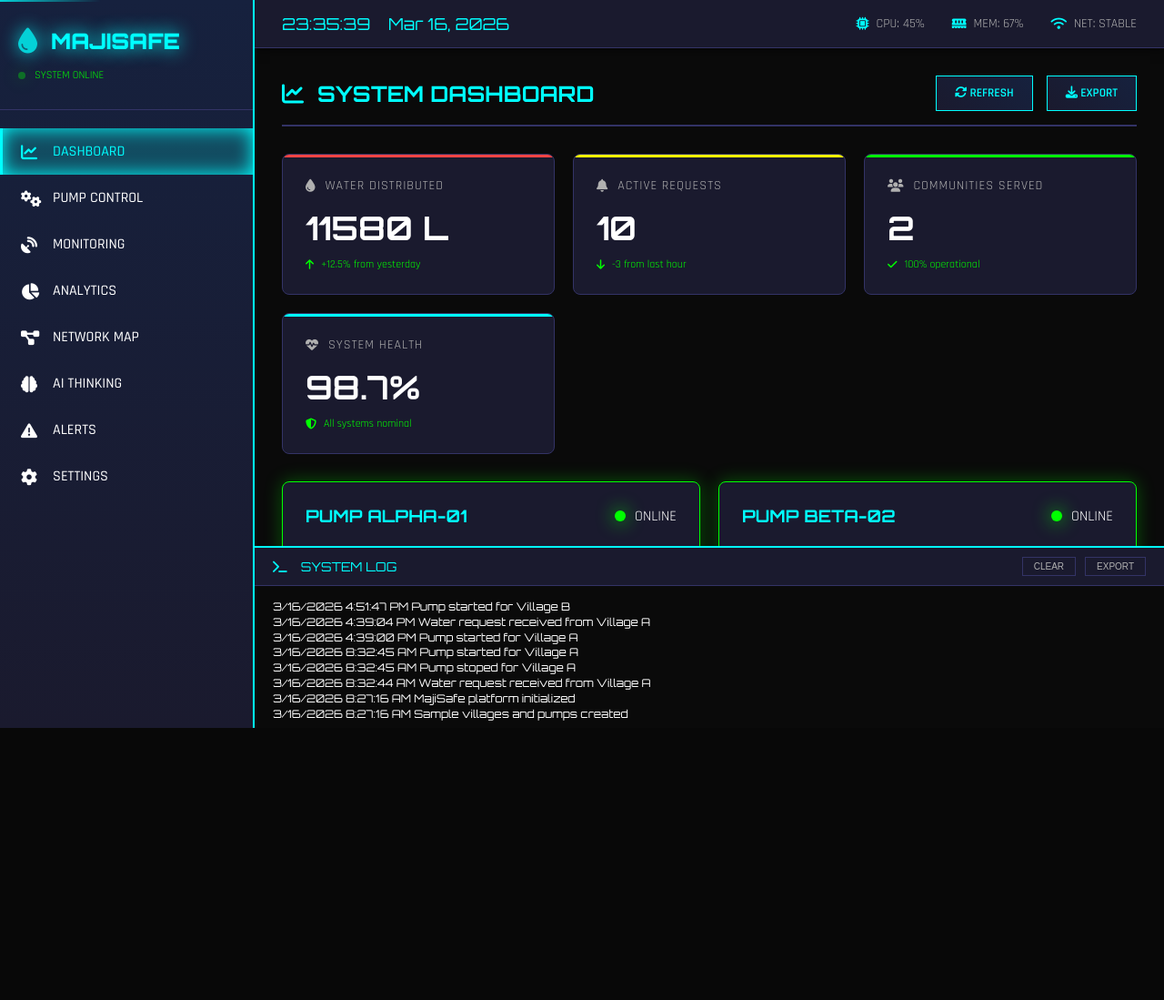
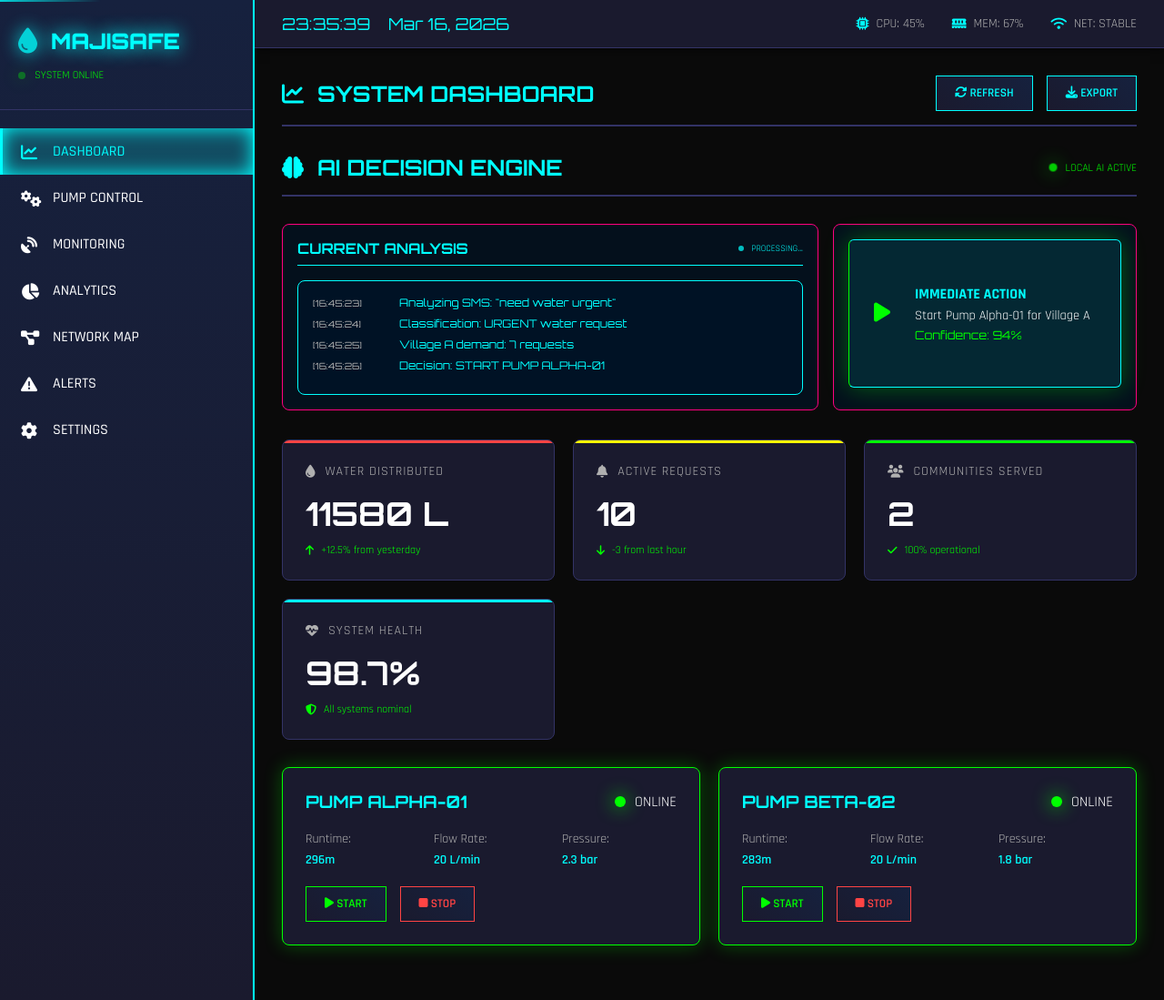
Before and after one commit to Jitimay/maji_safe_platform, a Flask app: page / in a window 1280 px wide. Shown: the whole page at 91% size. Before the commit the page ends 800 px from the top, so only its background shows below. Run offline with Flask 3, Linux system fonts and the light colour scheme; data comes from the database, SQL or seed files in the repository; some libraries are stand-ins or nearby versions.

Commit message:
Move AI to dashboard with scrollable content

```diff
--- a/backend/app.py
+++ b/backend/app.py
@@ -203,4 +203,4 @@ if __name__ == '__main__':
     os.makedirs('data', exist_ok=True)
 
     # Run the application
-    socketio.run(app, debug=True, host='0.0.0.0', port=5000)
+    socketio.run(app, debug=True, host='0.0.0.0', port=5000, allow_unsafe_werkzeug=True)
--- a/frontend/static/css/style.css
+++ b/frontend/static/css/style.css
@@ -169,3 +169,89 @@
     background: var(--cyber-primary);
     color: var(--cyber-bg-dark);
 }
+/* AI Dashboard Section Scrollable */
+.ai-dashboard-section {
+    margin-bottom: 2rem;
+}
+
+.thinking-content {
+    max-height: 200px;
+    overflow-y: auto;
+    padding: 1rem;
+    background: rgba(0, 20, 40, 0.8);
+    border: 1px solid var(--cyber-primary);
+    border-radius: 8px;
+}
+
+.thinking-content::-webkit-scrollbar {
+    width: 6px;
+}
+
+.thinking-content::-webkit-scrollbar-track {
+    background: rgba(0, 255, 255, 0.1);
+}
+
+.thinking-content::-webkit-scrollbar-thumb {
+    background: var(--cyber-primary);
+    border-radius: 3px;
+}
+
+.ai-grid {
+    display: grid;
+    grid-template-columns: 2fr 1fr;
+    gap: 1rem;
+    margin-top: 1rem;
+}
+
+.thinking-panel, .ai-recommendations {
+    background: rgba(0, 20, 40, 0.6);
+    border: 1px solid var(--cyber-secondary);
+    border-radius: 8px;
+    padding: 1rem;
+}
+
+.panel-header {
+    display: flex;
+    justify-content: between;
+    align-items: center;
+    margin-bottom: 1rem;
+    padding-bottom: 0.5rem;
+    border-bottom: 1px solid var(--cyber-primary);
+}
+
+.recommendation-card {
+    display: flex;
+    align-items: center;
+    gap: 1rem;
+    padding: 1rem;
+    background: rgba(0, 255, 255, 0.1);
+    border: 1px solid var(--cyber-primary);
+    border-radius: 6px;
+    margin-bottom: 0.5rem;
+}
+
+.rec-icon {
+    color: var(--cyber-success);
+    font-size: 1.5rem;
+}
+
+.rec-content {
+    flex: 1;
+}
+
+.rec-title {
+    font-weight: bold;
+    color: var(--cyber-primary);
+    margin-bottom: 0.25rem;
+}
+
+.rec-desc {
+    color: var(--text-secondary);
+    font-size: 0.9rem;
+    margin-bottom: 0.25rem;
+}
+
+.rec-confidence {
+    color: var(--cyber-success);
+    font-size: 0.8rem;
+}
--- a/frontend/static/js/app.js
+++ b/frontend/static/js/app.js
@@ -92,9 +92,6 @@ class CyberMajiSafeApp {
                 break;
             case 'alerts':
                 this.loadAlerts();
-                break;
-            case 'ai-thinking':
-                this.loadAIThinking();
                 break;
             case 'settings':
                 this.loadSettings();
--- a/frontend/templates/index.html
+++ b/frontend/templates/index.html
@@ -45,10 +45,6 @@
                     <i class="fas fa-project-diagram"></i>
                     <span>NETWORK MAP</span>
                 </li>
-                <li class="nav-item" data-section="ai-thinking">
-                    <i class="fas fa-brain"></i>
-                    <span>AI THINKING</span>
-                </li>
                 <li class="nav-item" data-section="alerts">
                     <i class="fas fa-exclamation-triangle"></i>
                     <span>ALERTS</span>
@@ -94,6 +90,60 @@
                         <button class="cyber-btn" id="export-data">
                             <i class="fas fa-download"></i> EXPORT
                         </button>
+                    </div>
+                </div>
+
+                <!-- AI Decision Engine -->
+                <div class="ai-dashboard-section">
+                    <div class="section-header">
+                        <h2><i class="fas fa-brain"></i> AI DECISION ENGINE</h2>
+                        <div class="ai-status">
+                            <div class="ai-indicator active"></div>
+                            <span>LOCAL AI ACTIVE</span>
+                        </div>
+                    </div>
+
+                    <div class="ai-grid">
+                        <div class="thinking-panel">
+                            <div class="panel-header">
+                                <h3>CURRENT ANALYSIS</h3>
+                                <div class="thinking-indicator">
+                                    <div class="pulse-dot"></div>
+                                    <span>PROCESSING...</span>
+                                </div>
+                            </div>
+                            <div class="thinking-content" id="ai-thinking-content">
+                                <div class="thought-line">
+                                    <span class="timestamp">[16:45:23]</span>
+                                    <span class="thought">Analyzing SMS: "need water urgent"</span>
+                                </div>
+                                <div class="thought-line">
+                                    <span class="timestamp">[16:45:24]</span>
+                                    <span class="thought">Classification: URGENT water request</span>
+                                </div>
+                                <div class="thought-line">
+                                    <span class="timestamp">[16:45:25]</span>
+                                    <span class="thought">Village A demand: 7 requests</span>
+                                </div>
+                                <div class="thought-line">
+                                    <span class="timestamp">[16:45:26]</span>
+                                    <span class="thought">Decision: START PUMP ALPHA-01</span>
+                                </div>
+                            </div>
+                        </div>
+
+                        <div class="ai-recommendations">
+                            <div class="recommendation-card active">
+                                <div class="rec-icon">
+                                    <i class="fas fa-play"></i>
+                                </div>
+                                <div class="rec-content">
+                                    <div class="rec-title">IMMEDIATE ACTION</div>
+                                    <div class="rec-desc">Start Pump Alpha-01 for Village A</div>
+                                    <div class="rec-confidence">Confidence: 94%</div>
+                                </div>
+                            </div>
+                        </div>
                     </div>
                 </div>
 
@@ -471,96 +521,6 @@
 
             <!-- AI Thinking Section -->
             <section id="ai-thinking" class="content-section">
-                <div class="section-header">
-                    <h2><i class="fas fa-brain"></i> AI DECISION ENGINE</h2>
-                    <div class="ai-status">
-                        <div class="ai-indicator active"></div>
-                        <span>LOCAL AI ACTIVE</span>
-                    </div>
-                </div>
-
-                <div class="ai-grid">
-                    <div class="thinking-panel">
-                        <div class="panel-header">
-                            <h3>CURRENT ANALYSIS</h3>
-                            <div class="thinking-indicator">
-                                <div class="pulse-dot"></div>
-                                <span>PROCESSING...</span>
-                            </div>
-                        </div>
-                        <div class="thinking-content" id="ai-thinking-content">
-                            <div class="thought-line">
-                                <span class="timestamp">[16:45:23]</span>
-                                <span class="thought">Analyzing SMS: "need water urgent"</span>
-                            </div>
-                            <div class="thought-line">
-                                <span class="timestamp">[16:45:24]</span>
-                                <span class="thought">Classification: URGENT water request</span>
-                            </div>
-                            <div class="thought-line">
-                                <span class="timestamp">[16:45:25]</span>
-                                <span class="thought">Village A demand: 7 requests</span>
-                            </div>
-                            <div class="thought-line">
-                                <span class="timestamp">[16:45:26]</span>
-                                <span class="thought">Decision: START PUMP ALPHA-01</span>
-                            </div>
-                        </div>
-                    </div>
-
-                    <div class="decision-panel">
-                        <div class="panel-header">
-                            <h3>DECISION MATRIX</h3>
-                        </div>
-                        <div class="decision-grid">
-                            <div class="decision-factor">
-                                <div class="factor-label">Total Demand</div>
-                                <div class="factor-bar">
-                                    <div class="factor-fill" style="width: 70%"></div>
-                                </div>
-                                <div class="factor-value">7/10</div>
-                            </div>
-                            <div class="decision-factor">
-                                <div class="factor-label">Urgency Level</div>
-                                <div class="factor-bar">
-                                    <div class="factor-fill urgent" style="width: 90%"></div>
-                                </div>
-                                <div class="factor-value">HIGH</div>
-                            </div>
-                            <div class="decision-factor">
-                                <div class="factor-label">Peak Time</div>
-                                <div class="factor-bar">
-                                    <div class="factor-fill" style="width: 60%"></div>
-                                </div>
-                                <div class="factor-value">MEDIUM</div>
-                            </div>
-                        </div>
-                    </div>
-                </div>
-
-                <div class="ai-recommendations">
-                    <div class="recommendation-card active">
-                        <div class="rec-icon">
-                            <i class="fas fa-play"></i>
-                        </div>
-                        <div class="rec-content">
-                            <div class="rec-title">IMMEDIATE ACTION</div>
-                            <div class="rec-desc">Start Pump Alpha-01 for Village A</div>
-                            <div class="rec-confidence">Confidence: 94%</div>
-                        </div>
-                    </div>
-                    <div class="recommendation-card">
-                        <div class="rec-icon">
-                            <i class="fas fa-clock"></i>
-                        </div>
-                        <div class="rec-content">
-                            <div class="rec-title">SCHEDULED ACTION</div>
-                            <div class="rec-desc">Start Pump Beta-02 in 15 minutes</div>
-                            <div class="rec-confidence">Confidence: 78%</div>
-                        </div>
-                    </div>
-                </div>
-            </section>
 
             <!-- Settings Section -->
             <section id="settings" class="content-section">
```
Also changed, not shown: QUICK_START.md (added, +51 -0 lines), 5 other files.
